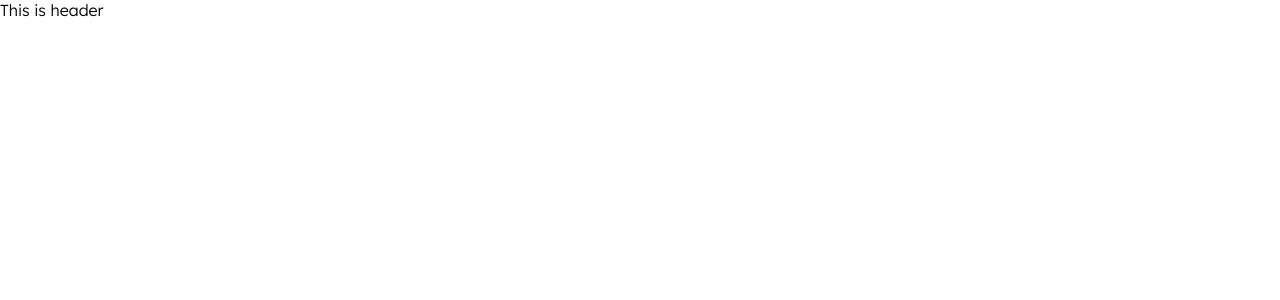
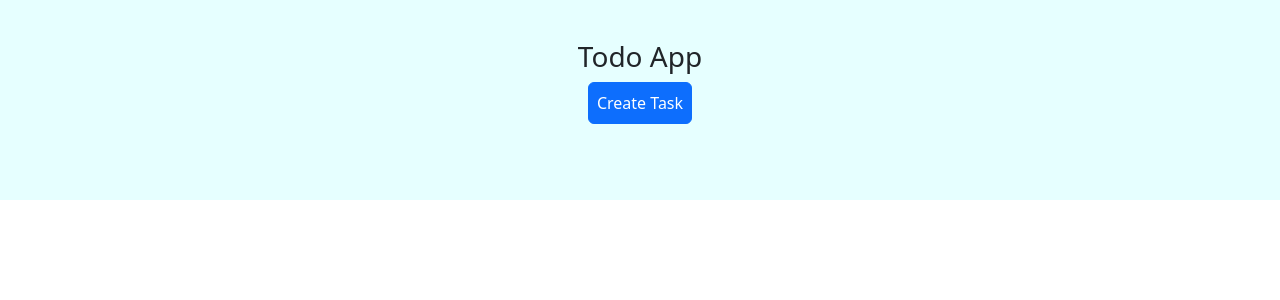
Before and after one commit to Kheyali15/Todo-App, a React (Create React App) app: page / in a window 1280 px wide. Shown: the top 300 px of the page. Built offline with nearby package versions, Linux system fonts and the light colour scheme.

Commit message:
committing header and modal

```diff
--- a/package.json
+++ b/package.json
@@ -6,9 +6,11 @@
     "@testing-library/jest-dom": "^5.16.5",
     "@testing-library/react": "^13.4.0",
     "@testing-library/user-event": "^13.5.0",
+    "bootstrap": "^5.3.0",
     "react": "^18.2.0",
     "react-dom": "^18.2.0",
     "react-scripts": "5.0.1",
+    "reactstrap": "^9.2.0",
     "web-vitals": "^2.1.4"
   },
   "scripts": {
--- a/src/App.js
+++ b/src/App.js
@@ -1,10 +1,13 @@
+import Body from "./components/Body/Body";
 import Header from "./components/Header/Header";
+import 'bootstrap/dist/css/bootstrap.min.css';
 
 
 function App() {
   return (
     <>
       <Header />
+      <Body />
     </>
   );
 }
--- /dev/null
+++ b/src/components/Body/Body.js
@@ -0,0 +1,9 @@
+import React from 'react'
+
+const Body = () => {
+  return (
+    <div></div>
+  )
+}
+
+export default Body
--- a/src/components/Header/Header.js
+++ b/src/components/Header/Header.js
@@ -1,11 +1,34 @@
-import React from 'react'
+import React, {useState} from "react";
+import { Button } from "reactstrap";
+import CreateTask from "../Modal/CreateTask";
 
 const Header = () => {
+
+  const [modal, setModal] = useState("")
+
+  const toggle = () => {
+    setModal(!modal)
+  }
+
   return (
     <>
-        This is header
+      <div
+        className="header text-center"
+        style={{
+          height: "200px",
+          width: "100%",
+          backgroundColor: "#e6ffff",
+          paddingTop: "40px",
+        }}
+      >
+        <h3>Todo App</h3>
+        <Button color="primary" style={{ padding: "8px" }} onClick={() => setModal(true)}>
+          Create Task
+        </Button>
+      </div>
+      <CreateTask toggle={toggle} modal={modal}/>
     </>
-  )
-}
+  );
+};
 
-export default Header
+export default Header;
--- /dev/null
+++ b/src/components/Modal/CreateTask.js
@@ -0,0 +1,31 @@
+import React from "react";
+import { Button, Modal, ModalHeader, ModalBody, ModalFooter } from "reactstrap";
+
+function CreateTask({modal, toggle}) {
+  return (
+    <div>
+      <Modal isOpen={modal} toggle={toggle}>
+        <ModalHeader toggle={toggle}>Modal title</ModalHeader>
+        <ModalBody>
+          Lorem ipsum dolor sit amet, consectetur adipisicing elit, sed do
+          eiusmod tempor incididunt ut labore et dolore magna aliqua. Ut enim ad
+          minim veniam, quis nostrud exercitation ullamco laboris nisi ut
+          aliquip ex ea commodo consequat. Duis aute irure dolor in
+          reprehenderit in voluptate velit esse cillum dolore eu fugiat nulla
+          pariatur. Excepteur sint occaecat cupidatat non proident, sunt in
+          culpa qui officia deserunt mollit anim id est laborum.
+        </ModalBody>
+        <ModalFooter>
+          <Button color="primary" onClick={toggle}>
+            Do Something
+          </Button>{" "}
+          <Button color="secondary" onClick={toggle}>
+            Cancel
+          </Button>
+        </ModalFooter>
+      </Modal>
+    </div>
+  );
+}
+
+export default CreateTask;
```
Also changed, not shown: 1 other file (tests, documents, lock files or other folders).
